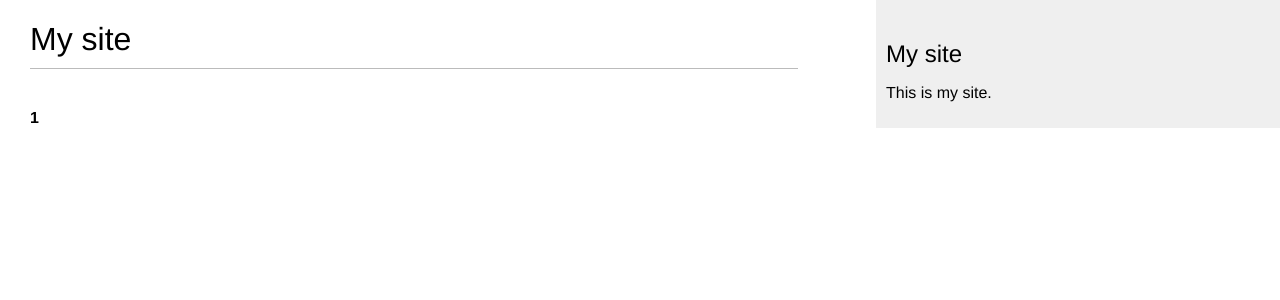
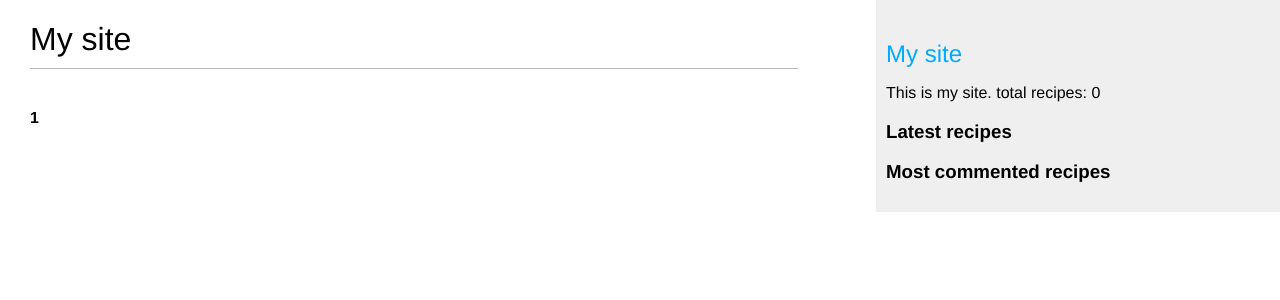
Before and after one commit to DEADG59/recipes_catalog_site, a Django app: page /recipes/ in a window 1280 px wide. Shown: the top 300 px of the page. Run offline with Django 4.2, Linux system fonts and the light colour scheme; data that the repository does not hold is empty.

Commit message:
add latest_recipes.html recipes_tags.py AND update base.html list.html detail.html
add template tags

```diff
--- a/cuisine/recipes/templates/recipes/base.html
+++ b/cuisine/recipes/templates/recipes/base.html
@@ -1,3 +1,4 @@
+{% load recipes_tags %}
 {% load static %}
 <!DOCTYPE html>
 <html>
@@ -11,8 +12,24 @@
         {% endblock %}
     </div>
     <div id="sidebar">
-        <h2>My site</h2>
-        <p>This is my site.</p>
+        <h2>
+            <a href="{% url 'recipes:recipe_list' %}">My site</a>
+        </h2>
+        <p>
+            This is my site.
+            total recipes: {% total_recipes %}
+        </p>
+        <h3>Latest recipes</h3>
+        {% show_latest_recipes 3 %}
+        <h3>Most commented recipes</h3>
+        {% get_most_commented_recipes as most_commented_recipes %}
+        <ul>
+            {% for recipe in most_commented_recipes %}
+            <li>
+                <a href="{{ recipe.get_absolute_url }}">{{ recipe.title }}</a>
+            </li>
+            {% endfor %}
+        </ul>
     </div>
 </body>
 </html>
--- a/cuisine/recipes/templates/recipes/recipe/detail.html
+++ b/cuisine/recipes/templates/recipes/recipe/detail.html
@@ -1,4 +1,5 @@
 {% extends 'recipes/base.html' %}
+{% load recipes_tags %}
 
 {% block title %}{{ recipe.title }}{% endblock %}
 
@@ -28,7 +29,7 @@
         </ul>
     {% endif %}
     <p>Description:</p>
-    <p>{{ recipe.description|linebreaks }}</p>
+    <p>{{ recipe.description|markdown }}</p>
 
     <h2>Similar recipes</h2>
     {% for recipe in similar_recipes %}
--- /dev/null
+++ b/cuisine/recipes/templates/recipes/recipe/latest_recipes.html
@@ -0,0 +1,7 @@
+<ul>
+    {% for recipe in latest_recipes %}
+        <li>
+            <a href="{{ recipe.get_absolute_url }}">{{ recipe.title }}</a>
+        </li>
+    {% endfor %}
+</ul>
--- a/cuisine/recipes/templates/recipes/recipe/list.html
+++ b/cuisine/recipes/templates/recipes/recipe/list.html
@@ -1,4 +1,5 @@
 {% extends 'recipes/base.html' %}
+{% load recipes_tags %}
 
 {% block title %}my site{% endblock %}
 
@@ -29,7 +30,7 @@
         <p class="date">
             Published {{ recipe.publish }} by {{ recipe.author }}
         </p>
-        {{ recipe.description|truncatewords:30|linebreaks }}
+        {{ recipe.description|markdown|truncatewords_html:10 }}
     {% endfor %}
     {% include 'pagination.html' with page=page_obj %}
 {% endblock %}
--- /dev/null
+++ b/cuisine/recipes/templatetags/recipes_tags.py
@@ -0,0 +1,28 @@
+from django import template
+from ..models import Recipe
+from django.db.models import Count
+from django.utils.safestring import mark_safe
+import markdown
+
+
+register = template.Library()
+
+@register.simple_tag
+def total_recipes():
+    return Recipe.published.count()
+
+
+@register.inclusion_tag('recipes/recipe/latest_recipes.html')
+def show_latest_recipes(count=5):
+    latest_recipes = Recipe.published.all()[:count]
+    return {'latest_recipes': latest_recipes}
+
+
+@register.simple_tag
+def get_most_commented_recipes(count=5):
+    return Recipe.published.annotate(total_comments=Count('comments')).order_by('-total_comments')[:count]
+
+
+@register.filter(name='markdown')
+def markdown_format(text):
+    return mark_safe(markdown.markdown(text))
```
Also changed, not shown: cuisine/recipes/templatetags/__init__.py (added).
